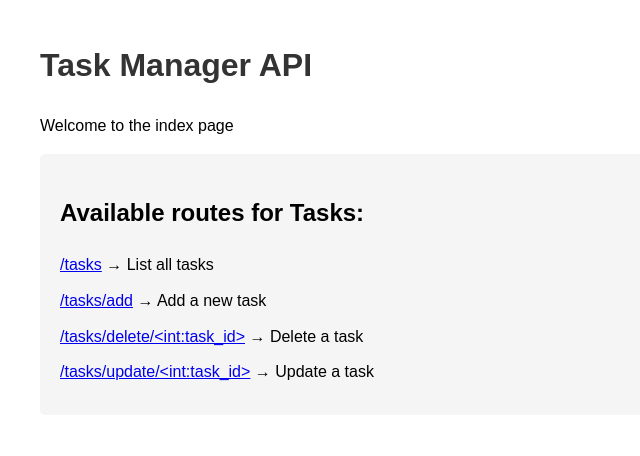
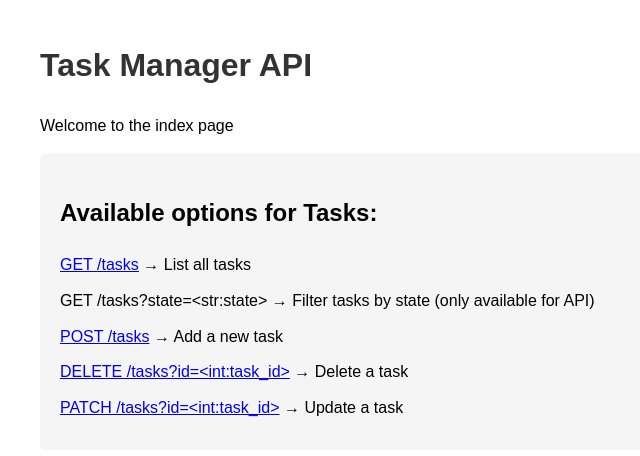
Before and after one commit to lggm33/DUAD, a Flask app: page / in a window 1280 px wide. Shown: the top 456 px of the page, without its empty margins (0-640 px from the left). Run offline with Flask 3, Linux system fonts and the light colour scheme.

Commit message:
Endpoints simplificados y corregidos

```diff
--- a/Modulo_2/semana1/main.py
+++ b/Modulo_2/semana1/main.py
@@ -10,96 +10,218 @@ file_manager = FileManager("./tasks.json")
 def index():
     return render_template('index.html')
 
-@app.route("/tasks")
+@app.route("/tasks", methods=["GET", "POST", "DELETE", "PATCH"])
 def tasks():
-    tasks = file_manager.read_json_file_tasks()
-    return tasks
+    current_tasks = file_manager.read_json_file_tasks()
 
-@app.route("/tasks/add", methods=["POST", "GET"])
-def add_task():
     if request.method == "GET":
-        return render_template('add_task.html')
+        return get_tasks(current_tasks)
+    elif request.method == "POST":
+        # Check if request comes from a form with _method override
+        form_method = request.form.get('_method', '').upper()
+        if form_method == 'DELETE':
+            return delete_tasks()
+        elif form_method == 'PATCH':
+            return update_tasks(current_tasks)
+        else:
+            return create_task(current_tasks)
+    elif request.method == "DELETE":
+        return delete_tasks()
+    elif request.method == "PATCH":
+        return update_tasks(current_tasks)
 
-    elif request.method == "POST":
-        current_tasks = file_manager.read_json_file_tasks()
-        last_task_id = current_tasks[-1]["id"] if current_tasks else 0
-        new_task_id = last_task_id + 1
+def get_tasks(current_tasks):
+    return current_tasks
 
-        # Process data from HTML form or JSON
+def create_task(current_tasks):
+
+    last_task_id = current_tasks[-1]["id"] if current_tasks else 0
+    new_task_id = last_task_id + 1
+
+    # Process data from HTML form or JSON
+    try:
         if request.is_json:
             # If the request has JSON content
             task_data = request.json
             if not Task.validate_task_data(task_data):
                 return jsonify({"error": "Invalid task data"}), 400
         else:
-            try:
+
                 task_data = {
                     "title": request.form.get("title"),
                     "description": request.form.get("description"),
                     "state": request.form.get("state")
                 }
-            except Exception as e:
-                return jsonify({"error": str(e)}), 400
+    except Exception as e:
+        return jsonify({"error": str(e)}), 400
+
+    # Assign ID to the task
+    task_data["id"] = new_task_id
+
+    # Save the task
+    added_task = file_manager.add_task_to_json_file(task_data)
+
+    if added_task is False:
+        return jsonify({"error": "Task not added"}), 400
+
+    # Redirect if from form, return message if API
+    if request.is_json:
+        return jsonify({"message": "Task added successfully", "task_id": new_task_id})
+    else:
+        return render_template('add_task.html', task_id=new_task_id)
+
+def delete_tasks():
+
+    try:
+
+        if request.is_json:
+            task_id = request.json.get('task_id')
+            if not task_id:
+                return jsonify({"error": "Task ID is required"}), 400
+        else:
+            task_id = request.form.get('task_id')
+            if not task_id:
+                return jsonify({"error": "Task ID is required"}), 400
+
+    except Exception as e:
+        return jsonify({"error": str(e)}), 400
+
+    try:
+        task_id = int(task_id)
+    except (ValueError, TypeError):
+        if request.is_json:
+            return jsonify({"error": "Task ID must be a number"}), 400
+        else:
+            return render_template('delete_task.html', error="Task ID must be a number")
+
+    deleted_task = file_manager.delete_task_from_json_file(task_id)
+
+    if deleted_task is False:
+        return jsonify({"error": "Task not found"}), 404
+
+    if request.is_json:
+        return jsonify({"message": "Task deleted successfully", "deleted_task": deleted_task})
+    else:
+        return render_template('delete_task.html', deleted_task=deleted_task)
+
+def update_tasks(current_tasks):
+    try:
+        # Obtener el task_id según el tipo de request
+        if request.is_json:
+            return handle_api_update(current_tasks)
+        else:
+            return handle_form_update(current_tasks)
+    except Exception as e:
+        return jsonify({"error": str(e)}), 500
+
+def handle_api_update(current_tasks):
+
+    task_id = request.json.get("task_id")
+    if not task_id:
+        return jsonify({"error": "Task ID is required"}), 400
+
+    try:
+        task_id = int(task_id)
+    except ValueError:
+        return jsonify({"error": "Invalid task ID format"}), 400
+
+    task_exists = any(task["id"] == task_id for task in current_tasks)
+    if not task_exists:
+        return jsonify({"error": f"Task with ID {task_id} not found"}), 404
+
+    current_task = next(task for task in current_tasks if task["id"] == task_id)
+
+    task_data = {
+        "id": task_id,
+        "title": request.json.get("title", current_task["title"]),
+        "description": request.json.get("description", current_task["description"]),
+        "state": request.json.get("state", current_task["state"])
+    }
+
+    if request.json.get("state"):
+        valid_states = ['Por Hacer', 'En Progreso', 'Completada']
+        if task_data['state'] not in valid_states:
+            return jsonify({
+                "error": f"Invalid state. Must be one of: {', '.join(valid_states)}"
+            }), 400
+
+    updated_task = file_manager.update_task_in_json_file(task_id, task_data)
+
+    if updated_task is False:
+        return jsonify({"error": "Failed to update task"}), 500
+
+    return jsonify({
+        "message": "Task updated successfully",
+        "updated_task": updated_task
+    })
+
+def handle_form_update(current_tasks):
+    # Validar y obtener task_id
+    task_id = request.form.get("task_id")
+    if not task_id:
+        return jsonify({"error": "Task ID is required"}), 400
+
+    try:
+        task_id = int(task_id)
+    except ValueError:
+        return jsonify({"error": "Invalid task ID format"}), 400
 
 
-        # Assign ID to the task
-        task_data["id"] = new_task_id
+    task_exists = any(task["id"] == task_id for task in current_tasks)
+    if not task_exists:
+        return render_template('update_task.html', error=f"Task with ID {task_id} not found"), 404
 
-        # Save the task
-        added_task = file_manager.add_task_to_json_file(task_data)
 
-        if added_task is False:
-            return jsonify({"error": "Task not added"}), 400
+    current_task = next(task for task in current_tasks if task["id"] == task_id)
 
-        # Redirect if from form, return message if API
-        if request.is_json:
-            return {"message": "Task added successfully", "task_id": new_task_id}
-        else:
-            return render_template('add_task.html')
-    else:
-        return "Invalid request method"
+    # Verificar si es un formulario vacío (primera carga)
+    is_from_empty_form = {
+        "title": request.form.get("title", ""),
+        "description": request.form.get("description", ""),
+        "state": request.form.get("state", "")
+    }
 
-@app.route("/tasks/delete/<int:task_id>", methods=["GET", "POST", "DELETE"])
-def delete_task(task_id):
-    try:
-        # If it's a GET request, show the delete confirmation page
-        if request.method == "GET":
-            return render_template('delete_task.html', task_id=task_id)
+    if all(value == "" for value in is_from_empty_form.values()):
+        return render_template('update_task.html',
+                             task_id=task_id,
+                             title=current_task["title"],
+                             description=current_task["description"],
+                             state=current_task["state"])
 
-        # Handle DELETE requests from API or POST with _method=DELETE from form
-        elif request.method == "DELETE" or (request.method == "POST" and request.form.get('_method') == 'DELETE'):
-            deleted_task = file_manager.delete_task_from_json_file(task_id)
 
-            if deleted_task is False:
-                if request.method == "DELETE":
-                    return jsonify({"error": f"Task with ID {task_id} not found"}), 404
-                else:
-                    # For form submissions
-                    return render_template('delete_task.html', error=f"Task with ID {task_id} not found"), 404
+    task_data = {
+        "id": task_id,
+        "title": request.form.get("title", current_task["title"]),
+        "description": request.form.get("description", current_task["description"]),
+        "state": request.form.get("state", current_task["state"])
+    }
 
-            # Return different responses based on request type
-            if request.method == "DELETE":
-                return jsonify({
-                    "message": f"Task with ID {task_id} deleted successfully",
-                    "deleted_task": deleted_task
-                })
-            else:
-                # For form submissions, redirect to tasks page
-                return redirect(url_for('tasks'))
+    if request.form.get("state"):
+        valid_states = ['Por Hacer', 'En Progreso', 'Completada']
+        if task_data['state'] not in valid_states:
+            return render_template('update_task.html',
+                                 error=f"Invalid state. Must be one of: {', '.join(valid_states)}"), 400
 
-    except Exception as e:
-        if request.method == "DELETE":
-            return jsonify({"error": str(e)}), 500
-        else:
-            return render_template('delete_task.html', error=str(e)), 500
+    # Actualizar la tarea
+    updated_task = file_manager.update_task_in_json_file(task_id, task_data)
+
+    if updated_task is False:
+        return render_template('update_task.html', error="Failed to update task"), 500
+
+    return render_template('update_task.html',
+                         message="Task updated successfully",
+                         updated_task=updated_task)
+
+@app.route("/tasks/add", methods=['GET'])
+def add_task_info():
+    if request.method == "GET":
+        return render_template('add_task.html')
 
 @app.route("/tasks/delete", methods=["GET"])
-def delete_task_form():
+def delete_task_info():
     # Show the general delete form (without a specific task ID)
     return render_template('delete_task.html')
 
-@app.route("/tasks/delete_by_id", methods=["POST"])
-def delete_task_by_id():
     # Handle the form submission to delete a task by its ID
     task_id = request.form.get('task_id')
     if task_id:
@@ -111,85 +233,10 @@ def delete_task_by_id():
     else:
         return render_template('delete_task.html', error="Task ID is required"), 400
 
-@app.route("/tasks/update/<int:task_id>", methods=["GET", "PATCH", "POST"])
-def update_task(task_id):
-    try:
-        tasks = file_manager.read_json_file_tasks()
-        task_data = {}
-
-        task = False
-        for t in tasks:
-            if t["id"] == task_id:
-                task = t
-                break
-
-        if task is False:
-            return render_template('update_task.html', error="Task not found"), 404
-
-        if request.method == "GET":
-            return render_template('update_task.html', task_id=task_id, title=task["title"], description=task["description"], state=task["state"])
-
-        if request.method == "POST" and request.form.get('_method') == 'PATCH':
-
-            try:
-                task_data = {
-                        "title": request.form.get("title"),
-                        "description": request.form.get("description"),
-                        "state": request.form.get("state")}
-
-                updated_task = file_manager.update_task_in_json_file(task_id, task_data)
-
-                if updated_task is False:
-                    return render_template('update_task.html', error="Task not found"), 404
-
-                return redirect(url_for('tasks'))
-
-            except Exception as e:
-                return render_template('update_task.html', error=str(e)), 500
-
-
-        if request.method == "PATCH":
-
-                try:
-                    task_data = request.json
-
-                    updated_task = file_manager.update_task_in_json_file(task_id, task_data)
-
-                    if updated_task is False:
-                        return jsonify({"error": "Task not found"}), 404
-
-                    return jsonify({"message": "Task updated successfully", "updated_task": updated_task})
-                except Exception as e:
-                    return jsonify({"error": str(e)}), 500
-
-
-
-
-
-        if updated_task is False:
-                return render_template('update_task.html', error="Task not found"), 404
-
-        return redirect(url_for('tasks'))
-
-
-    except Exception as e:
-        return render_template('update_task.html', error=str(e)), 500
-
 @app.route("/tasks/update", methods=["GET"])
-def update_task_form():
+def update_task_info():
     return render_template('update_task.html')
 
-@app.route("/tasks/update_by_id", methods=["POST"])
-def update_task_by_id():
-    task_id = request.form.get('task_id')
-    if task_id:
-        try:
-            task_id = int(task_id)
-            return redirect(url_for('update_task', task_id=task_id))
-        except ValueError:
-            return render_template('update_task.html', error="Invalid task ID format"), 400
-    else:
-        return render_template('update_task.html', error="Task ID is required"), 400
 
 if __name__ == "__main__":
     app.run(host="localhost", debug=True)
--- a/Modulo_2/semana1/models/task.py
+++ b/Modulo_2/semana1/models/task.py
@@ -28,13 +28,12 @@ class Task:
         bool: True if data is valid, False otherwise
     """
     # Check if all required fields are present
-    required_fields = ["id", "title", "description", "state"]
+    required_fields = ["title", "description", "state"]
     if not all(field in data for field in required_fields):
       return False
 
     # Validate data types
-    if not isinstance(data["id"], int):
-      return False
+
     if not isinstance(data["title"], str):
       return False
     if not isinstance(data["description"], str):
--- a/Modulo_2/semana1/templates/index.html
+++ b/Modulo_2/semana1/templates/index.html
@@ -25,11 +25,12 @@
     <h1>Task Manager API</h1>
     <p>Welcome to the index page</p>
     <div class="routes">
-        <h2>Available routes for Tasks:</h2>
-        <div class="route"><a href="/tasks">/tasks</a> → List all tasks</div>
-        <div class="route"><a href="/tasks/add">/tasks/add</a> → Add a new task</div>
-        <div class="route"><a href="/tasks/delete">/tasks/delete/&lt;int:task_id&gt;</a> → Delete a task</div>
-        <div class="route"><a href="/tasks/update">/tasks/update/&lt;int:task_id&gt;</a> → Update a task</div>
+        <h2>Available options for Tasks:</h2>
+        <div class="route"><a href="/tasks">GET /tasks</a> → List all tasks</div>
+        <div class="route">GET /tasks?state=&lt;str:state&gt; → Filter tasks by state (only available for API)</div>
+        <div class="route"><a href="/tasks/add">POST /tasks</a> → Add a new task</div>
+        <div class="route"><a href="/tasks/delete">DELETE /tasks?id=&lt;int:task_id&gt;</a> → Delete a task</div>
+        <div class="route"><a href="/tasks/update">PATCH /tasks?id=&lt;int:task_id&gt;</a> → Update a task</div>
     </div>
 </body>
 </html>
```
Also changed, not shown: Modulo_2/semana1/templates/add_task.html (+6 -1 lines), Modulo_2/semana1/templates/delete_task.html (+6 -11 lines), Modulo_2/semana1/templates/update_task.html (+36 -16 lines), tasks.json (+51 -21 lines), 1 other file.
